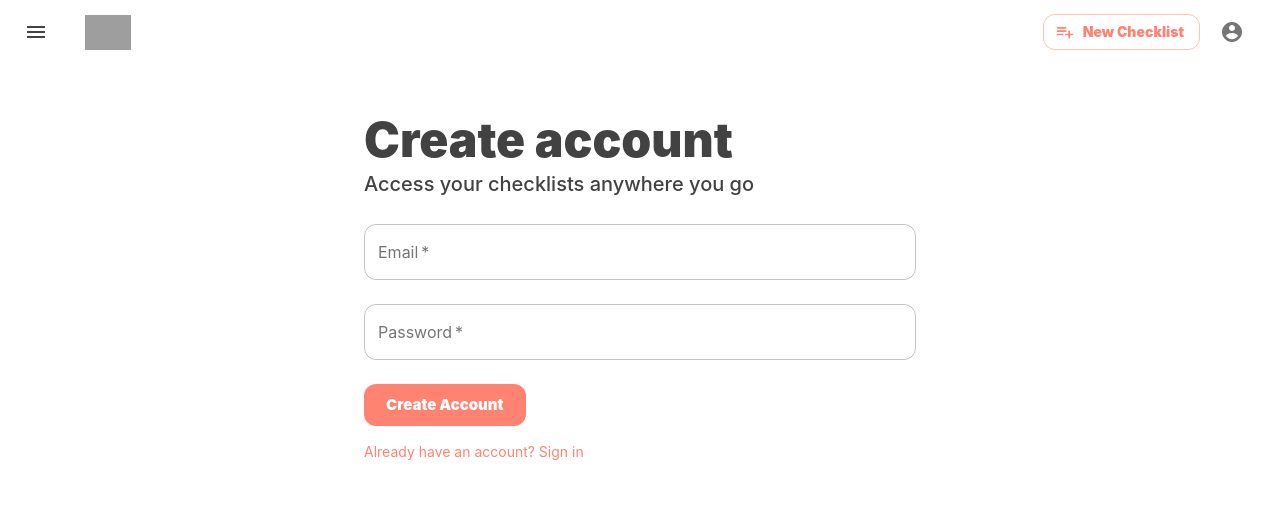
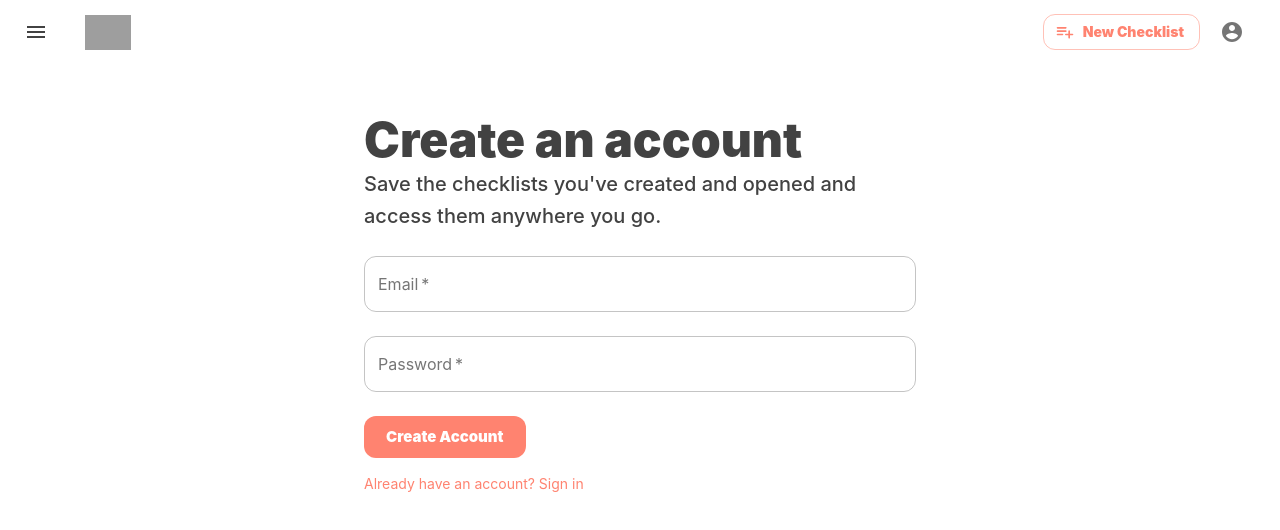
Before and after one commit to kennethlng/nmbo-app, a Next.js app: page /signup in a window 1280 px wide. Shown: the top 530 px of the page. Built offline with nearby package versions, Linux system fonts and the light colour scheme; no server answers; grey boxes are pictures that could not be loaded.

Commit message:
Updated signin and signup page subtitle

```diff
--- a/src/pages/signin.jsx
+++ b/src/pages/signin.jsx
@@ -173,7 +173,7 @@ export default function SignIn() {
                 Sign in
             </Typography>
             <Typography component="h3" variant="h6">
-                Access your checklists anywhere you go
+                Access your checklists anywhere you go.
             </Typography>
             <form className={classes.form} onSubmit={handleSubmit}>
                 <TextField
--- a/src/pages/signup.jsx
+++ b/src/pages/signup.jsx
@@ -148,10 +148,10 @@ export default function SignUp() {
                 <meta property="twitter:title" content={META.SIGN_UP_TITLE} />
             </Head>
             <Typography component="h1" variant="h3">
-                Create account
+                Create an account
             </Typography>
             <Typography component="h3" variant="h6">
-                Access your checklists anywhere you go
+                Save the checklists you've created and opened and access them anywhere you go.
             </Typography>
             <form className={classes.form} onSubmit={handleSubmit}>
                 <TextField
```
